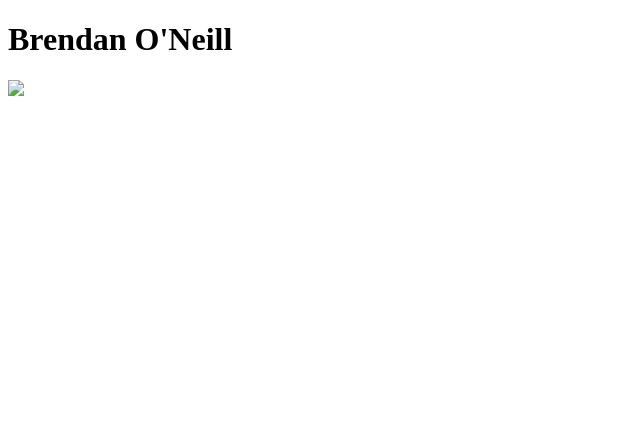
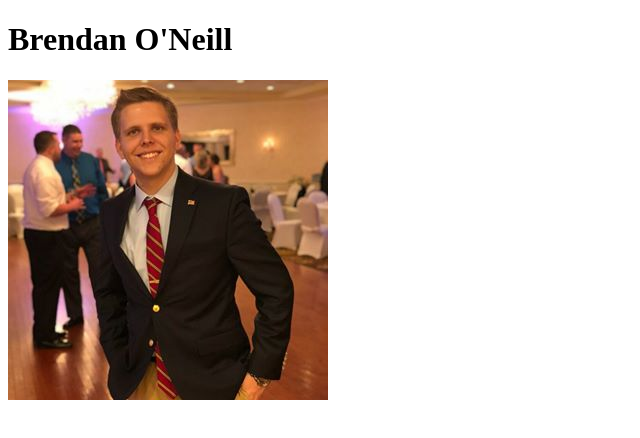
Before and after one commit to Brendan-oneill/brendan-oneill.github.io, a plain HTML site: page index.html in a window 1280 px wide. Shown: the whole page, without its empty margins (0-640 px from the left). Drawn offline with Linux system fonts and the light colour scheme.

Commit message:
fixed photo

```diff
--- a/index.html
+++ b/index.html
@@ -6,6 +6,6 @@
 </head>
 <body>
 	<h1>Brendan O'Neill</h1>
-	<img src=".../photo.jpg">
+	<img src="brendan-oneill.github.io/photo.jpg">
 </body>
 </html>
```
